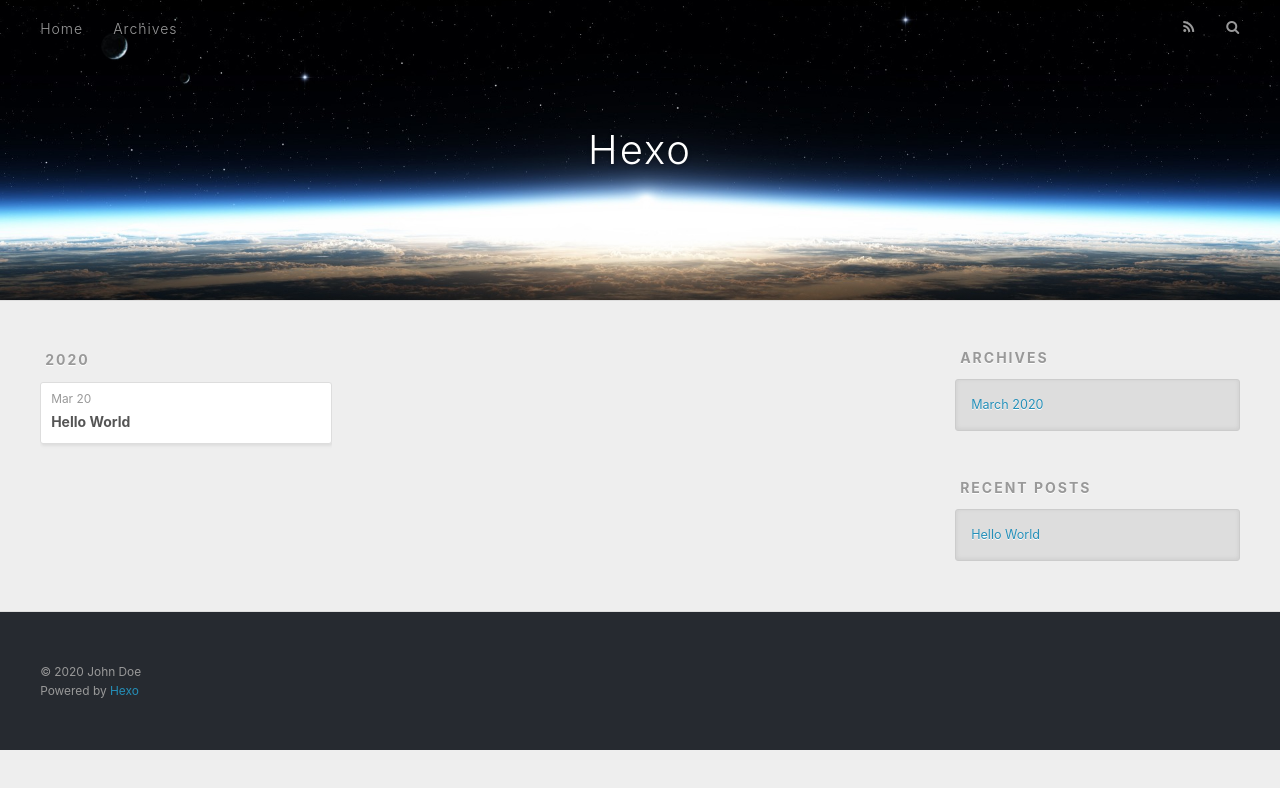
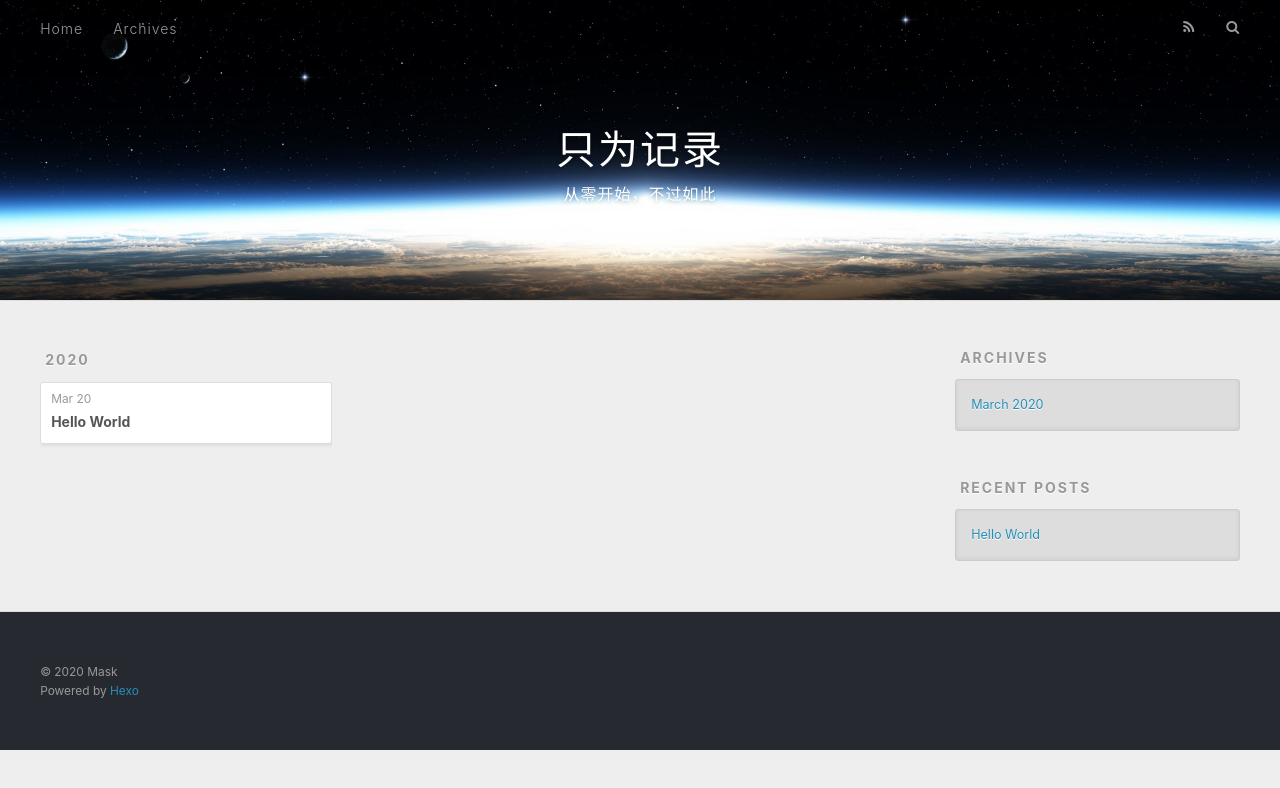
Before and after one commit to littlegirlmask/littlegirlmask.github.io, a plain HTML site: page archives/2020/03/index.html in a window 1280 px wide. Drawn offline with nearby package versions, Linux system fonts and the light colour scheme.

Commit message:
Site updated: 2020-03-22 20:56:32

```diff
--- a/archives/2020/03/index.html
+++ b/archives/2020/03/index.html
@@ -5,17 +5,21 @@
 
 
 
-  <title>Archives: 2020/3 | Hexo</title>
+  <title>Archives: 2020/3 | 只为记录</title>
   <meta name="viewport" content="width=device-width, initial-scale=1, maximum-scale=1">
-  <meta property="og:type" content="website">
-<meta property="og:title" content="Hexo">
+  <meta name="description" content="前端，Go">
+<meta property="og:type" content="website">
+<meta property="og:title" content="只为记录">
 <meta property="og:url" content="http://yoursite.com/archives/2020/03/index.html">
-<meta property="og:site_name" content="Hexo">
+<meta property="og:site_name" content="只为记录">
+<meta property="og:description" content="前端，Go">
 <meta property="og:locale" content="en_US">
-<meta property="article:author" content="John Doe">
+<meta property="article:author" content="Mask">
+<meta property="article:tag" content="前端">
+<meta property="article:tag" content="Go">
 <meta name="twitter:card" content="summary">
 
-    <link rel="alternate" href="/atom.xml" title="Hexo" type="application/atom+xml">
+    <link rel="alternate" href="/atom.xml" title="只为记录" type="application/atom+xml">
 
 
     <link rel="icon" href="/favicon.png">
@@ -36,8 +40,12 @@
   <div id="header-outer" class="outer">
     <div id="header-title" class="inner">
       <h1 id="logo-wrap">
-        <a href="/" id="logo">Hexo</a>
+        <a href="/" id="logo">只为记录</a>
       </h1>
+
+        <h2 id="subtitle-wrap">
+          <a href="/" id="subtitle">从零开始，不过如此</a>
+        </h2>
 
     </div>
     <div id="header-inner" class="inner">
@@ -141,7 +149,7 @@
 
   <div class="outer">
     <div id="footer-info" class="inner">
-      &copy; 2020 John Doe<br>
+      &copy; 2020 Mask<br>
       Powered by <a href="http://hexo.io/" target="_blank">Hexo</a>
     </div>
   </div>
```
Also changed, not shown: 2020/03/20/hello-world/index.html (+13 -7 lines), archives/2020/index.html (+16 -8 lines), archives/index.html (+16 -8 lines), index.html (+17 -9 lines).
